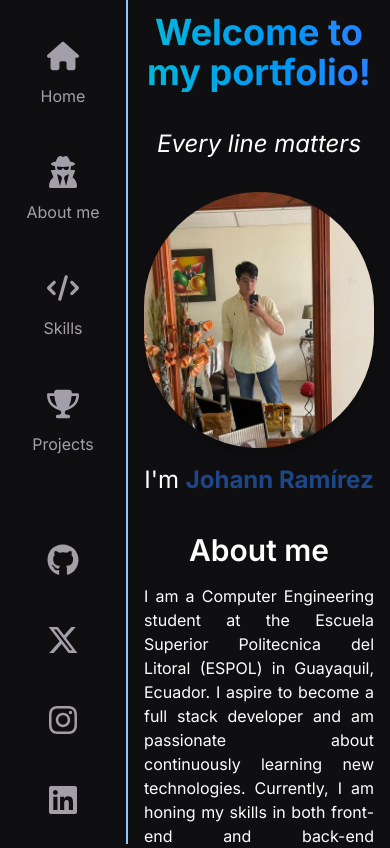
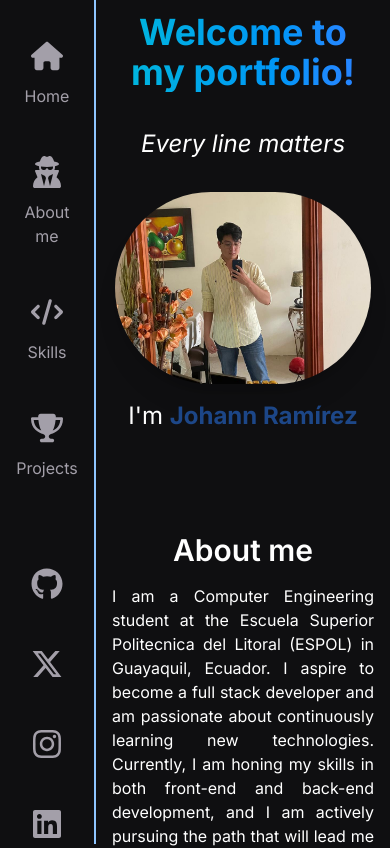
Before and after one commit to Johrespi/johannramz, an Angular app: page / in a window 390 px wide. Shown: the top 848 px of the page. Built offline with nearby package versions, Linux system fonts and the light colour scheme.

Commit message:
responsive navbar

```diff
--- a/package.json
+++ b/package.json
@@ -43,7 +43,7 @@
     "karma-jasmine": "~5.1.0",
     "karma-jasmine-html-reporter": "~2.1.0",
     "postcss": "^8.5.2",
-    "tailwindcss": "^4.0.6",
+    "tailwindcss": "^4.0.7",
     "typescript": "~5.7.2"
   }
 }
--- a/src/app/app.component.html
+++ b/src/app/app.component.html
@@ -1,4 +1,4 @@
-<nav class="bg-white p-4 fixed left-0 top-0 w-32 h-full z-10 flex flex-col justify-start text-black border-r-2 border-blue-300">
+<nav class="bg-white p-4 fixed left-0 top-0 w-24 md:w-32 h-full max-h-screen overflow-y-auto z-10 flex flex-col justify-start text-black border-r-2 border-blue-300">
   <ul class="flex flex-col text-center ">
     <li>
       <a href="#home" class="hover:underline block py-6 flex flex-col items-center ">
@@ -44,13 +44,13 @@
     </a>
   </div>
 
-  <button (click)="toggleTheme()" class="mx-auto my-16 p-2 rounded bg-white text-white border-3 border-blue-300">
+  <button (click)="toggleTheme()" class="mx-auto my-16 p-2 rounded bg-white text-white border-3 border-blue-300 bg-blue">
     {{ isDarkMode ? '🌙' : '☀️' }}
   </button>
 
 </nav>
 
-<main class="ml-32 mt-4">
+<main class="ml-24 md:ml-32 mt-4">
   <section id="home" class="min-h-[500px] p-4">
     <app-home></app-home>
   </section>
--- a/src/app/components/home/home.component.html
+++ b/src/app/components/home/home.component.html
@@ -3,7 +3,7 @@
     <h2 class="mt-4 text-2xl italic">Every line matters</h2>
 
     <div class="mt-8 flex flex-col items-center">
-        <img src="assets/johann-photo.jpeg" alt="Johann Ramírez" class="w-64 h-64 rounded-full shadow-xl object-cover">
+        <img src="assets/johann-photo.jpeg" alt="Johann Ramírez" class="w-64 h-48 md:h-64 rounded-full shadow-xl object-cover">
         <p class="mt-4 text-2xl">
             I'm <span class="text-blue-500 font-bold animate-pulse">Johann Ramírez</span>
         </p>
--- a/tailwind.config.js
+++ b/tailwind.config.js
@@ -2,7 +2,7 @@
 module.exports = {
   darkMode: 'class',
   content: [
-    "./src/**/*.{html,ts,scss}",
+    "./src/**/*.{html,ts,scss,css}",
   ],
   theme: {
     extend: {
```
Also changed, not shown: 2 other files (tests, documents, lock files or other folders).
